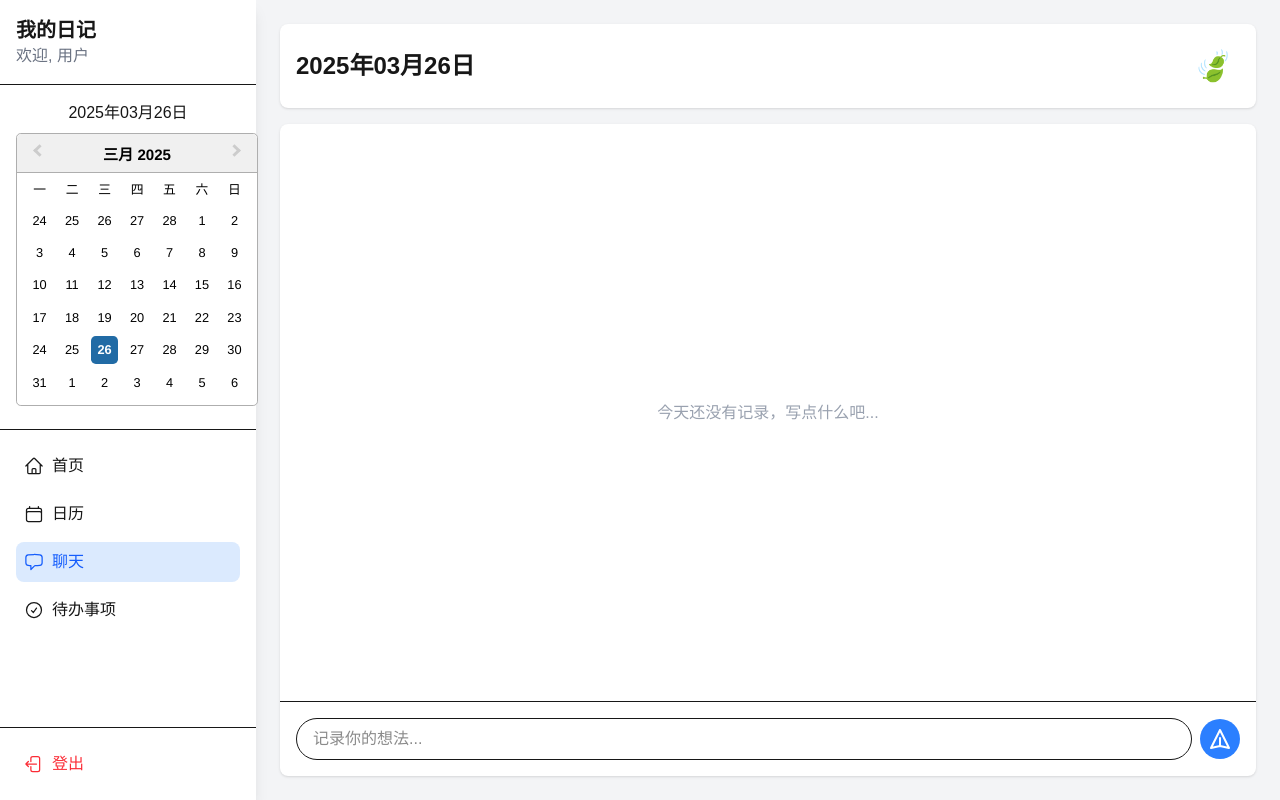
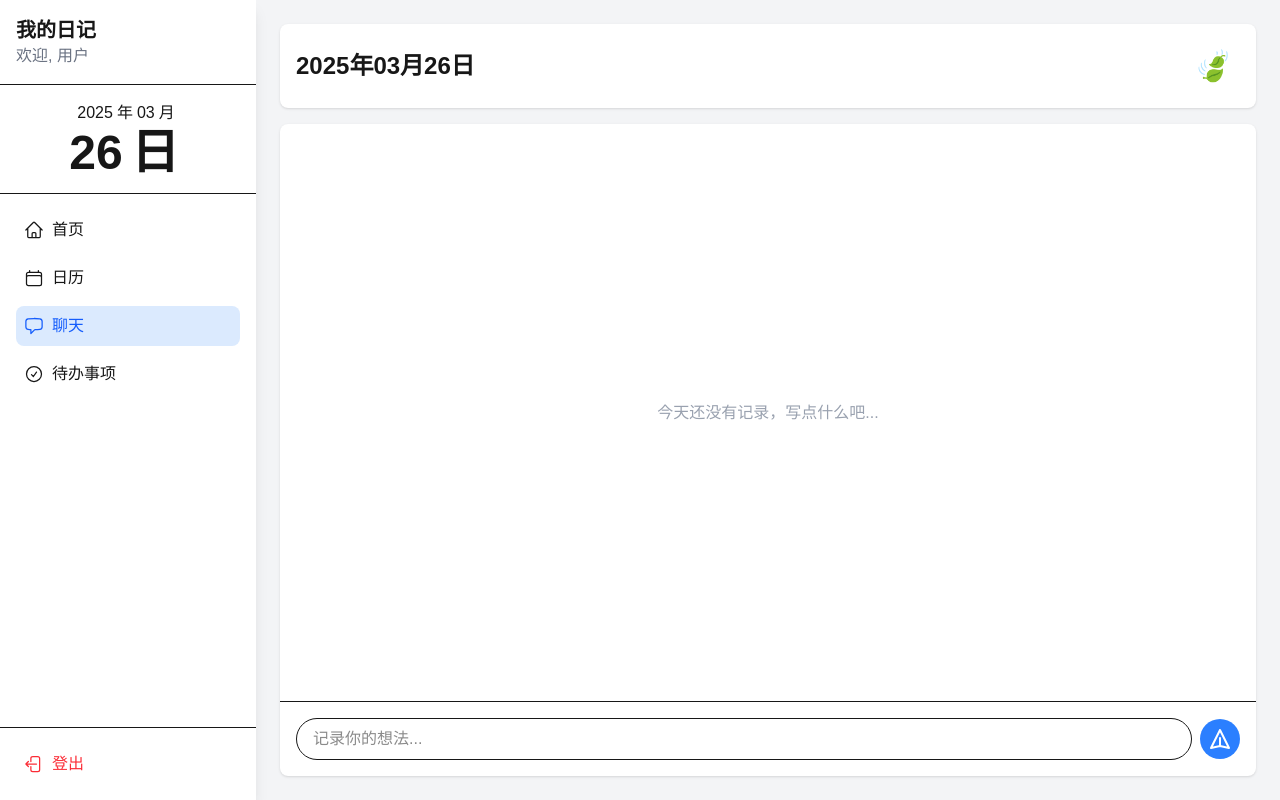
Before and after one commit to Fomaldehyde/moods_Dairy, a Next.js app: page /dashboard/chat in a window 1280 px wide. Built offline with nearby package versions, Linux system fonts and the light colour scheme.

Commit message:
左侧日期选择按钮显示

```diff
--- /dev/null
+++ b/app/components/DateSelector.tsx
@@ -0,0 +1,78 @@
+'use client';
+
+import { useState } from 'react';
+import { format } from 'date-fns';
+import { zhCN } from 'date-fns/locale';
+import DatePicker from 'react-datepicker';
+import 'react-datepicker/dist/react-datepicker.css';
+
+interface DateSelectorProps {
+  selectedDate: Date;
+  onChange: (date: Date) => void;
+}
+
+export default function DateSelector({ selectedDate, onChange }: DateSelectorProps) {
+  const [isEditing, setIsEditing] = useState(false);
+
+  const handleDateClick = () => {
+    setIsEditing(!isEditing);
+  };
+
+  const handleDateChange = (date: Date | null) => {
+    if (!date) return;
+    onChange(date);
+    setIsEditing(false);
+  };
+
+  const year = format(selectedDate, 'yyyy');
+  const month = format(selectedDate, 'MM');
+  const day = format(selectedDate, 'dd');
+
+  return (
+    <div className="relative">
+      <div className="text-center cursor-pointer">
+        <div className="flex flex-col items-center">
+          {/* 年月行 */}
+          <div className="text-1xl mb-1">
+            <span>{year}</span>
+            <span className="mx-1">年</span>
+            <span>{month}</span>
+            <span className="mx-1">月</span>
+          </div>
+          {/* 日期行 */}
+          <div className="text-5xl font-bold">
+            <span
+              className="hover:text-blue-600 transition-colors"
+              onClick={handleDateClick}
+            >
+              {day}
+            </span>
+            <span className="mx-2">日</span>
+          </div>
+        </div>
+      </div>
+
+      {isEditing && (
+        <div className="absolute top-full left-1/2 transform -translate-x-1/2 mt-2 z-50">
+          <div className="bg-white rounded-lg shadow-lg p-4">
+            <DatePicker
+              selected={selectedDate}
+              onChange={handleDateChange}
+              inline
+              locale={zhCN}
+              dateFormat="yyyy/MM/dd"
+              showMonthDropdown
+              showYearDropdown
+              dropdownMode="select"
+              yearDropdownItemNumber={15}
+              scrollableYearDropdown
+              showPopperArrow={false}
+              popperClassName="react-datepicker-popper"
+              popperPlacement="bottom"
+            />
+          </div>
+        </div>
+      )}
+    </div>
+  );
+}
--- a/app/components/Sidebar.tsx
+++ b/app/components/Sidebar.tsx
@@ -9,12 +9,9 @@ import {
   CheckCircleIcon,
   ArrowLeftStartOnRectangleIcon
 } from '@heroicons/react/24/outline';
-import DatePicker from 'react-datepicker';
-import 'react-datepicker/dist/react-datepicker.css';
 import { useState, useEffect } from 'react';
-import { format } from 'date-fns';
-import { zhCN } from 'date-fns/locale';
 import Cookies from 'js-cookie';
+import DateSelector from './DateSelector';
 
 export default function Sidebar() {
   const pathname = usePathname();
@@ -57,8 +54,7 @@ export default function Sidebar() {
     }
   }, [dateParam]);
 
-  const handleDateChange = (date: Date | null) => {
-    if (date) {
+  const handleDateChange = (date: Date) => {
     setSelectedDate(date);
     // 根据当前页面决定导航到哪个路径，但保持选中的日期
     const formattedDate = formatDateForUrl(date);
@@ -69,7 +65,6 @@ export default function Sidebar() {
     } else {
       // 默认导航到日历页面
       router.push(`/dashboard/calendar?date=${formattedDate}`);
-      }
     }
   };
 
@@ -104,15 +99,9 @@ export default function Sidebar() {
       </div>
 
       <div className="p-4 border-b">
-        <div className="text-center mb-2">
-          {format(selectedDate, 'yyyy年MM月dd日', { locale: zhCN })}
-        </div>
-        <DatePicker
-          selected={selectedDate}
+        <DateSelector
+          selectedDate={selectedDate}
           onChange={handleDateChange}
-          inline
-          locale={zhCN}
-          className="w-full"
         />
       </div>
 
```
Lines whose indentation alone changed are shown as unchanged.
